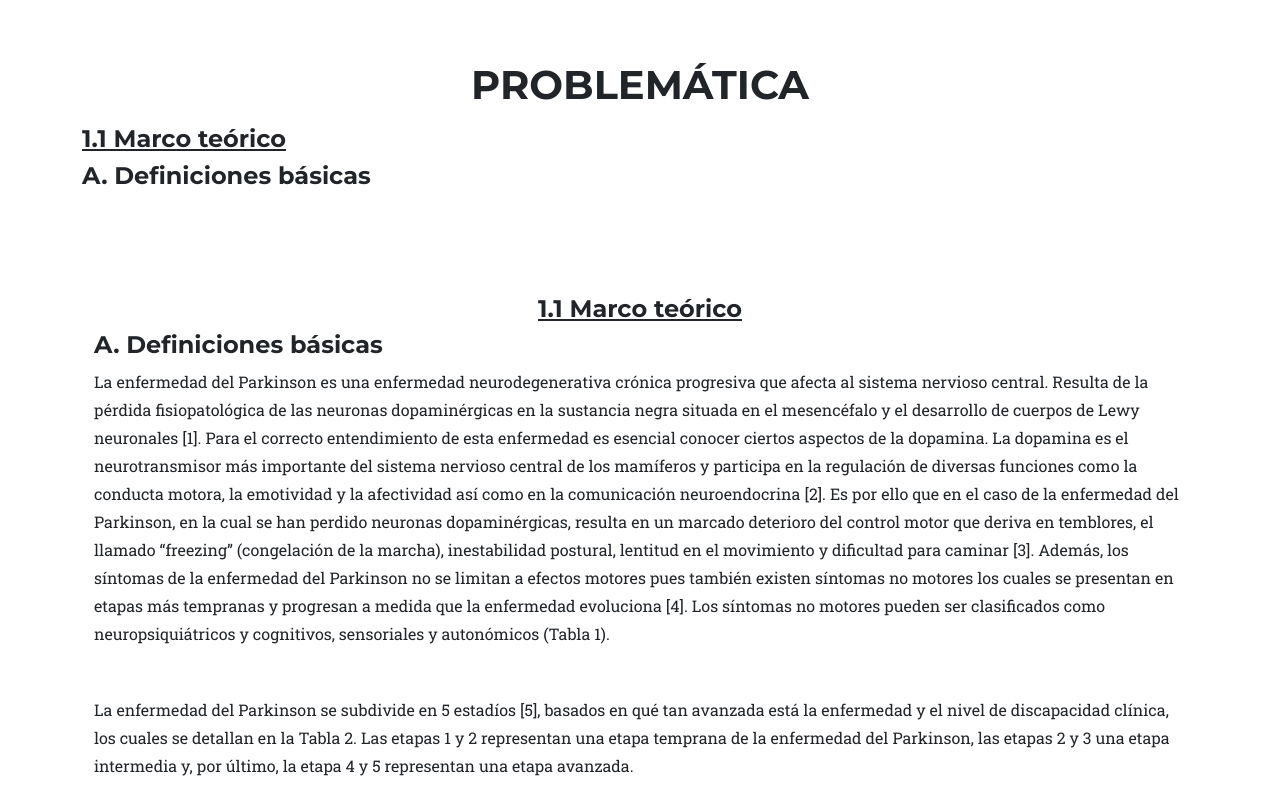
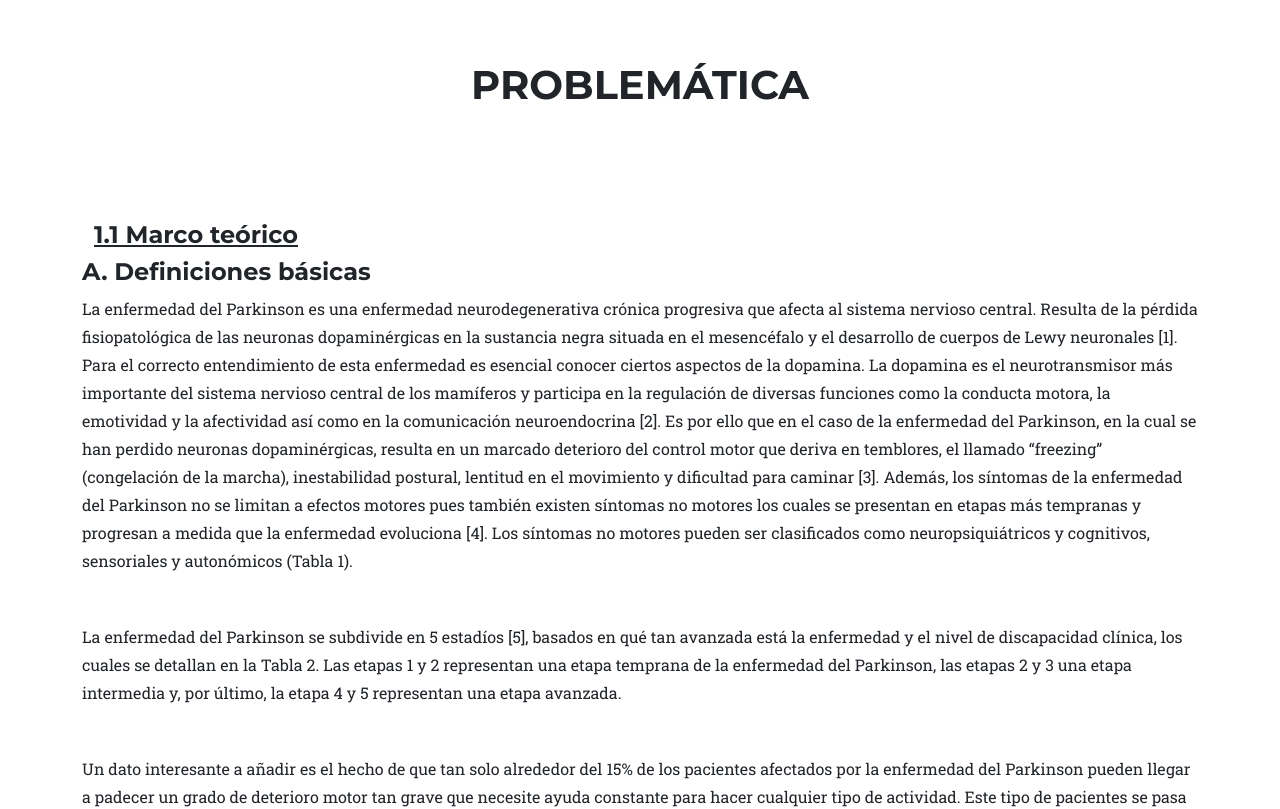
Before and after one commit to Grupobio2022/Hito2, a plain HTML site: page index.html in a window 1280 px wide. Shown: the part 780-1589 px from the top of the page. Drawn offline with nearby package versions, Linux system fonts and the light colour scheme.

Commit message:
Update index.html

```diff
--- a/index.html
+++ b/index.html
@@ -50,15 +50,12 @@
                 <div class="text-center">
                     <h2 class="section-heading text-uppercase">PROBLEMÁTICA</h2>
                 </div>
-                 <h4><u>1.1 Marco teórico</u></h4>
-                 <h4>A. Definiciones básicas</h4>
 
 
 
          <!-- eco-->
         <section class="page-section" id="eco">
             <div class="container">
-                <div class="text-center">
                     <h4><u>1.1 Marco teórico</u></h4>
                      </div>
                  <h4>A. Definiciones básicas</h4>
```
